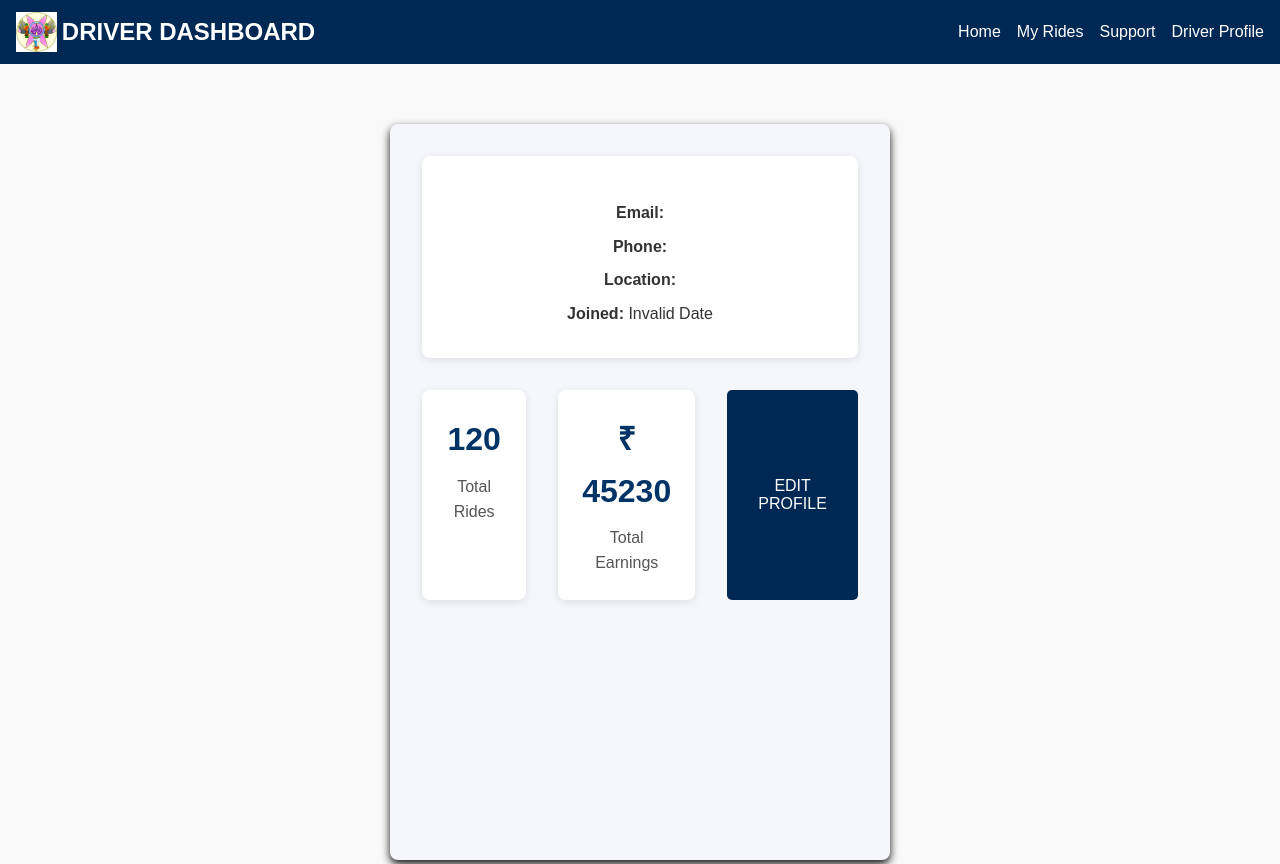
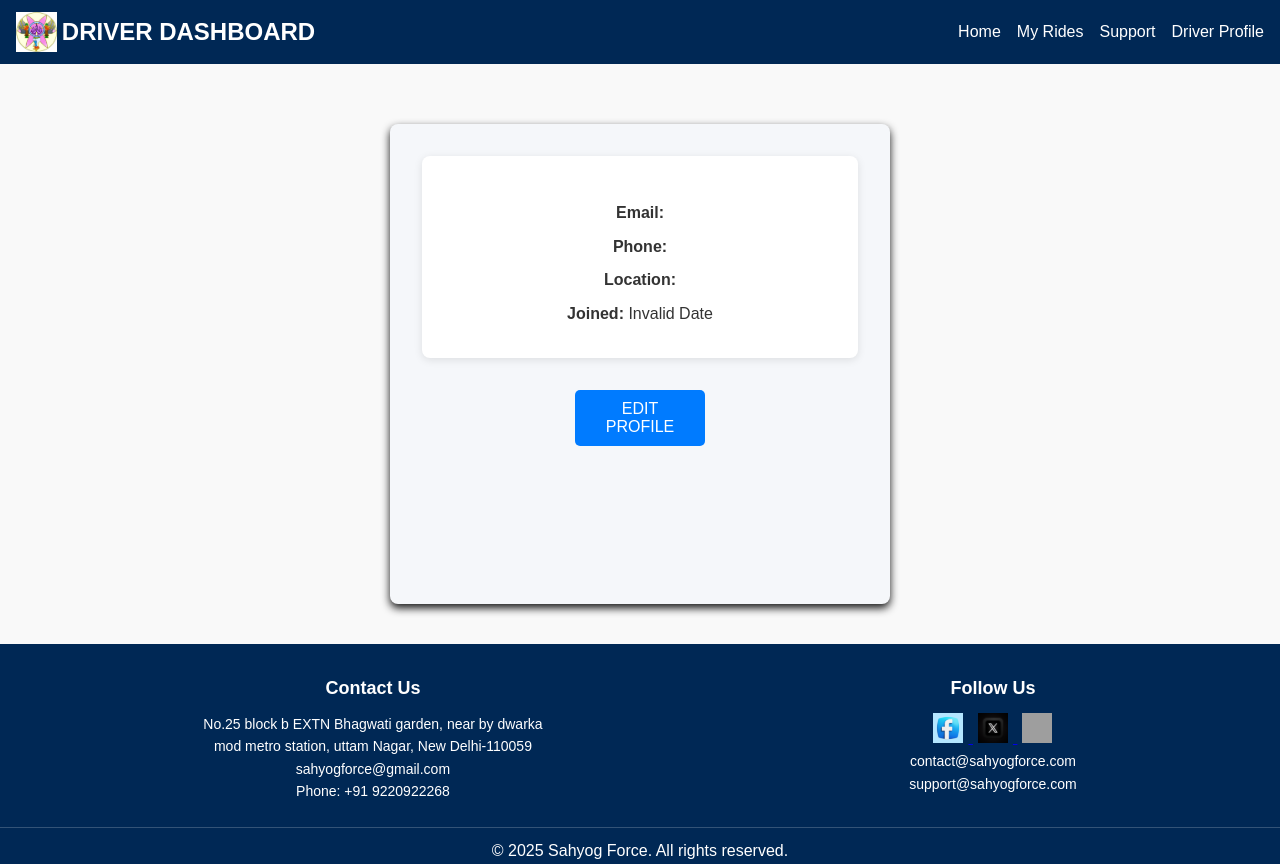
Before and after one commit to ayushmishra25/Tours-and-Travels, a React (Vite) app in the folder Frontend/: page /driver-profile in a window 1280 px wide. Shown: the top 864 px of the page. Built offline with nearby package versions, Linux system fonts and the light colour scheme; grey boxes are pictures that could not be loaded.

Commit message:
changes in driver profile

```diff
--- a/Frontend/src/App.css
+++ b/Frontend/src/App.css
@@ -740,6 +740,7 @@ button.login-btn:hover {
   border-radius: 8px;
   box-shadow: 0 4px 8px rgba(20,20,20,20.1);
   text-align: center;
+  height: 100px;
 }
 
 .profile-container h2 {
@@ -2116,7 +2117,7 @@ fieldset.account-details legend {
   align-items: center;
   gap: 2rem;
   background: #f5f7fa;
-  min-height: calc(100vh - 64px);
+  min-height: calc(100vh - 40vh);
 }
 
 .profile-card {
@@ -2129,21 +2130,6 @@ fieldset.account-details legend {
   max-width: 800px;
 }
 
-.avatar-section {
-  flex: 0 0 200px;
-  background: #e8f0fe;
-  display: flex;
-  justify-content: center;
-  align-items: center;
-}
-
-.avatar {
-  width: 120px;
-  height: 120px;
-  border-radius: 50%;
-  object-fit: cover;
-}
-
 .info-section {
   flex: 1;
   padding: 1.5rem;
@@ -2162,6 +2148,11 @@ fieldset.account-details legend {
 .stats-card {
   display: flex;
   gap: 2rem;
+  width: 100%;
+  max-width: 800px;
+  justify-content: center;
+  align-items: center;
+  /* gap: 2rem;  remove or keep as you like */
   width: 100%;
   max-width: 800px;
 }
@@ -2184,6 +2175,20 @@ fieldset.account-details legend {
 .stat-item p {
   margin: 0.5rem 0 0;
   color: #555;
+}
+
+.stats-card button {
+  padding: 10px 20px;
+  font-size: 16px;
+  border: none;
+  background-color: #007bff;
+  color: white;
+  border-radius: 5px;
+  cursor: pointer;
+}
+
+.stats-card button:hover {
+  background-color: #0056b3;
 }
 
 /* Responsive */
--- a/Frontend/src/pages/DriverProfile.jsx
+++ b/Frontend/src/pages/DriverProfile.jsx
@@ -29,16 +29,6 @@ const DriverProfile = () => {
           </div>
         </div>
         <div className="stats-card">
-          <div className="stat-item">
-            <h3>{stats.rides}</h3>
-            <p>
-              Total Rides
-            </p>
-          </div>
-          <div className="stat-item">
-            <h3>₹ {stats.earnings}</h3>
-            <p>Total Earnings</p>
-          </div>
           <button>Edit Profile</button>
         </div>
       </div>
```
